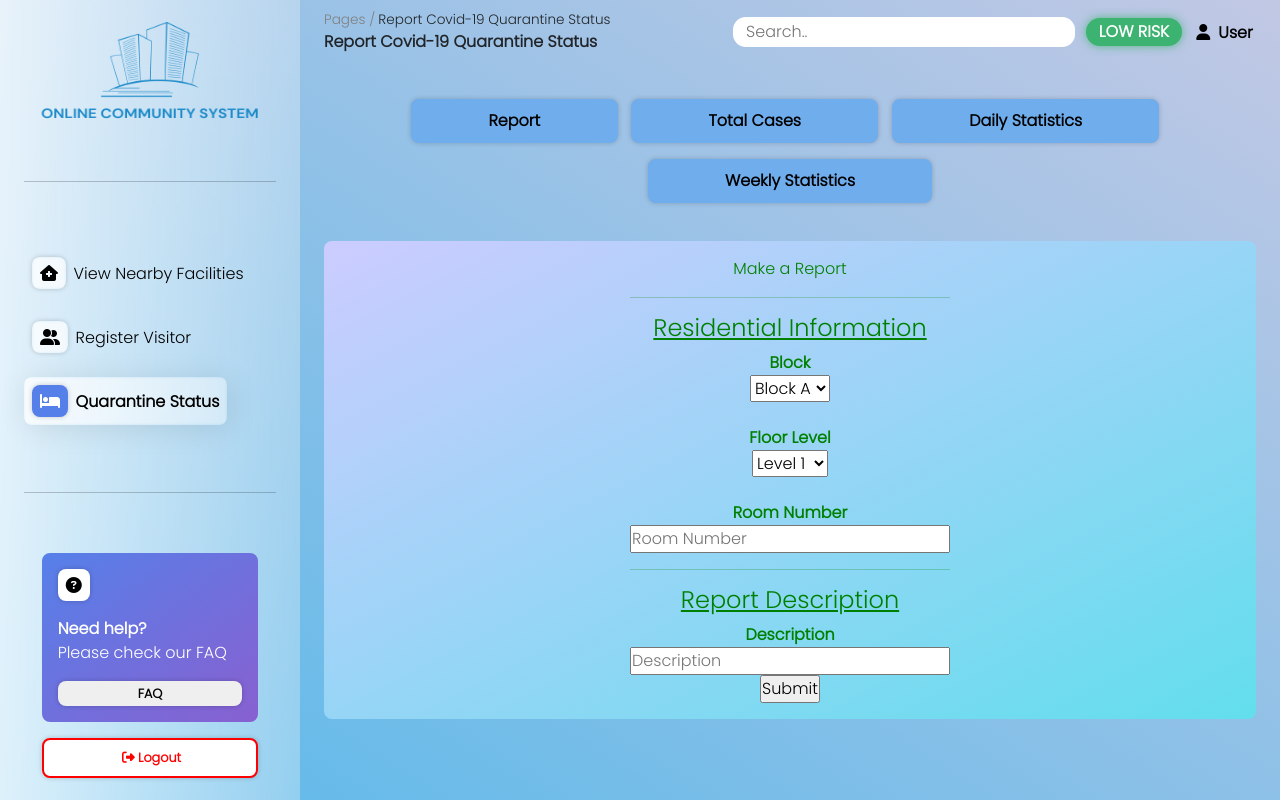
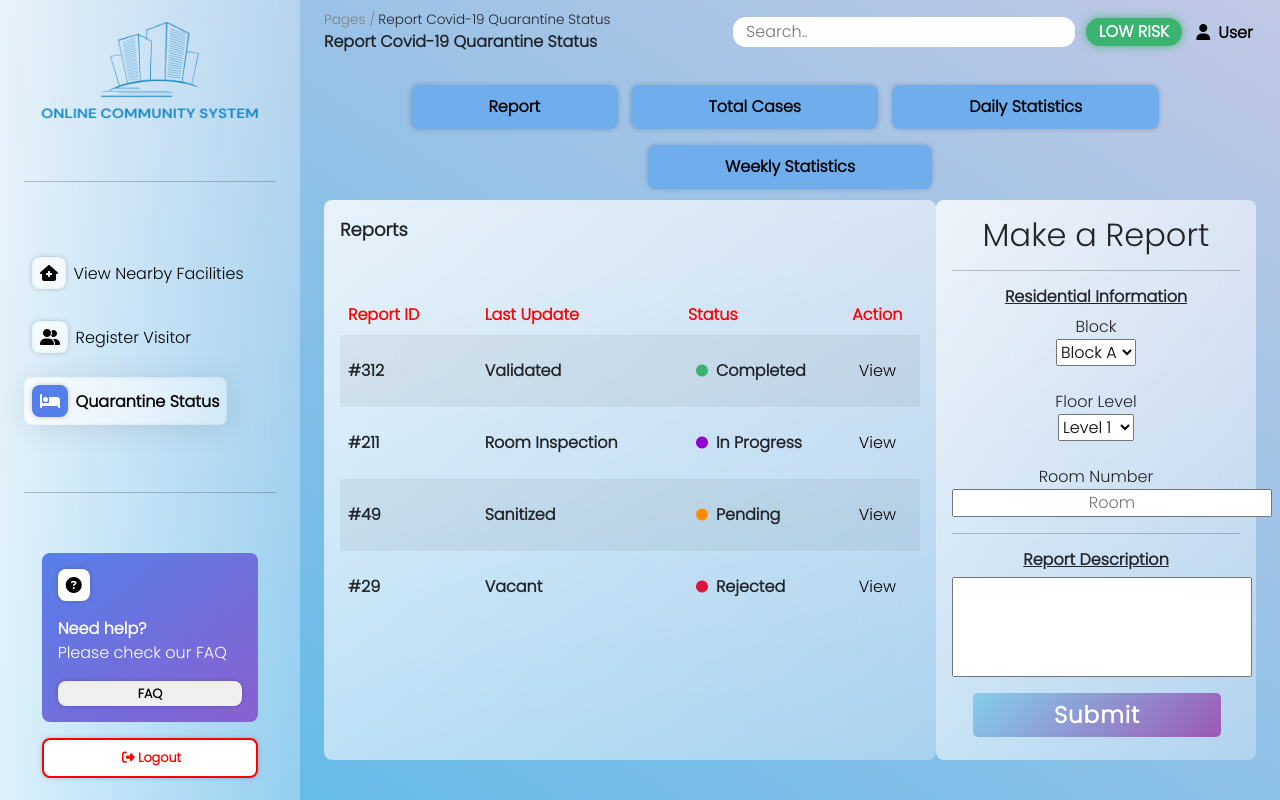
Before and after one commit to mekukun/OC-Team1, a PHP site: page /resident/reportcovquarantinestats.html in a window 1280 px wide. Run offline with PHP 8.4, Linux system fonts and the light colour scheme; some libraries are stand-ins or nearby versions.

Commit message:
Update reportcovquarantinestats

```diff
--- a/assets/css/stylesheet.css
+++ b/assets/css/stylesheet.css
@@ -820,7 +820,7 @@ legend {
   align-items: flex-start;
   justify-content: center;
   border-radius: 0.5rem;
-  max-height: inherit;
+  display: flex;
 }
 
 .showHide button {
@@ -840,6 +840,47 @@ legend {
   width: 200px;
   margin: 0 auto;
   display: inline;
+}
+
+.residentTable {
+  width: 300px;
+}
+
+.buttonD {
+  padding-left: 2px;
+  height: 45px;
+  margin: 16px 0;
+}
+
+.buttonD input {
+  height: 99%;
+  width: 87%;
+  outline: none;
+  color: #fff;
+  letter-spacing: 1px;
+  font-size: 23px;
+  font-weight: 850;
+  border: none;
+  background: linear-gradient(135deg, #84ceeb, #9b59b6);
+  align-items: center;
+  border-radius: 5px;
+  transition: all 2.9s ease;
+}
+
+.buttonD input:hover {
+  height: 100%;
+  width: 87%;
+  outline: none;
+  color: #fff;
+  letter-spacing: 10px;
+  font-size: 25px;
+  font-weight: 850;
+  border: none;
+  padding-left: 7px;
+  background: linear-gradient(135deg, #9b59b6, #84ceeb);
+  align-items: center;
+  transition: all 3.1s ease;
+  transform-origin: 90%;
 }
 
 .btn {
--- a/resident/reportcovquarantinestats.html
+++ b/resident/reportcovquarantinestats.html
@@ -15,29 +15,23 @@
 		  type="text/css"
 		  href="../assets/css/stylesheet.css"
 		/>
-    <link
-      rel="stylesheet"
-      type="text/css"
-      href="../assets/css/VisitorStylesheet.css"
-    />
 		<script src="https://cdnjs.cloudflare.com/ajax/libs/Chart.js/2.5.0/Chart.min.js"></script>
 		<script
 		  src="https://kit.fontawesome.com/c2eb2d7176.js"
 		  crossorigin="anonymous"
 		></script>
 		<style>
-      .divider {
-        width: 5px;
-        height: auto;
-        display: inline-block;
+		.divider{
+			width:5px;
+			height:auto;
+			display:inline-block;
 		}
+
 		</style>
 	</head>
 	<body>
 		<nav>
-      <div class="bottom icontainer" id="logo">
-        <img src="../assets/img/logo.png" width="230" height="100" />
-      </div>
+			<div class="bottom icontainer"><img src="../assets/img/logo.png" width="230" height="100"></div>
 			<hr />
 			<div class="icontainer">
 				<a href="viewnearbyfacilities.html">
@@ -70,11 +64,7 @@
 					<div><button>FAQ</button></div>
 				</div>
 				<div class="logout">
-          <a href="../Home.html"
-            ><button>
-              <i class="fa-solid fa-right-from-bracket"></i>Logout
-            </button></a
-          >
+					<a href="../Home.html"><button><i class="fa-solid fa-right-from-bracket"></i>Logout</button></a>
 				</div>
 			</div>
 		</nav>
@@ -106,213 +96,262 @@
 				</div>
 			</div>
 			<div class="face">
-        <div class="showHide">
+				<div class = "showHide">
 					<center>
-            <div class="action_btn">
+					<div class ="action_btn">
 						<button onclick="report()">
 							<span>Report</span>
 						</button>
 					</div>
 
-            <div class="divider"></div>
+					<div class="divider">
+					</div>
 
-            <div class="action_btn">
+					<div class ="action_btn">
 						<button onclick="states()">
 							<span>Total Cases</span>
 						</button>
 					</div>
 
-            <div class="divider"></div>
+					<div class="divider">
+					</div>
 
-            <div class="action_btn">
+					<div class ="action_btn">
 						<button onclick="daily()">
 							<span>Daily Statistics</span>
 						</button>
 					</div>
 
-            <div class="divider"></div>
+					<div class="divider">
+					</div>
 
-            <div class="action_btn">
+					<div class ="action_btn">
 						<button onclick="weekly()">
 							<span>Weekly Statistics</span>
 						</button>
 					</div>
 					</center>
 				</div>
-        <div id="makeReport" class="chartTable">
+				<div id = "makeReport">
+					<div class="reportboard">
+						<div class="reportlist glasscard">
+							<div class="upperactivity">
+								<span>Reports</span>
+
+							</div>
+							<div class="wrapaccord">
+								<table class="table table-striped table-hover table-borderless">
+									<thead>
+									<tr>
+										<th style = "width:200px"><font color ="Red">Report ID</th>
+										<th style = "width:300px"><font color ="Red">Last Update</th>
+										<th style = "width:200px"><font color ="Red">Status</th>
+										<th style = "width:100px"><font color ="Red"><center>Action</th>
+									</tr>
+									</thead>
+									<tbody>
+										<tr>
+											<th>#312</th>
+											<th>Validated</th>
+											<th><i class="fa-solid fa-circle fa-xs" id="completed"></i>Completed</th>
+											<td>
+												<a href = "">
+													<div class=" navcontrol">
 														<center>
-            <div class="formcontainer">
-              <div class="user-details">
-                <div class="title">Make a Report</div>
-                <form action="#">
-                  <hr />
+															<span>View</span>
+														</center>
+													</div>
+												</a>
+											</td>
+										</tr>
 
-                  <u><h4>Residential Information</h4></u>
-                  <div class="extra-Service">
-                    <span class="ex-title" style="font-weight: bold"
-                      >Block</span
-                    >
-                    <br />
+										<tr>
+											<th>#211</th>
+											<th>Room Inspection</th>
+											<th><i class="fa-solid fa-circle fa-xs" id="inprogress"></i>In Progress</th>
+											<td>
+												<a href = "">
+													<div class=" navcontrol">
+														<center>
+															<span>View</span>
+														</center>
+													</div>
+												</a>
+											</td>
+										</tr>
+										<tr>
+											<th>#49</th>
+											<th>Sanitized</th>
+											<th><i class="fa-solid fa-circle fa-xs" id="pending"></i>Pending</th>
+											<td>
+												<a href = "">
+													<div class=" navcontrol">
+														<center>
+															<span>View</span>
+														</center>
+													</div>
+												</a>
+											</td>
+										</tr>
+										<tr>
+											<th>#29</th>
+											<th>Vacant</th>
+											<th><i class="fa-solid fa-circle fa-xs" id="delete"></i>Rejected</th>
+											<td>
+												<a href = "">
+													<div class=" navcontrol">
+														<center>
+															<span>View</span>
+														</center>
+													</div>
+												</a>
+											</td>
+										</tr>
+									</tbody>
+								</table>
+							</div>
+						</div>
+						<div class="reportactivity glasscard">
+							<div class="upperactivity">
+								<center>
+								<h2>Make a Report</h2>
+								<form>
+									<hr><u><h6 style="font-weight:bold">Residential Information</h4></u>
+									<span class="ex-title" >Block</span>
+									<br>
 									<select name="block" id="block">
 										<option value="Block A">Block A</option>
 										<option value="Block B">Block B</option>
 										<option value="Block C">Block C</option>
 										<option value="Block D">Block D</option>
 									</select>
-                  </div>
-                  <br />
-                  <div class="extra-Service">
-                    <span class="ex-title" style="font-weight: bold"
-                      >Floor Level</span
-                    >
-                    <br />
+									<br><br>
+									<span class="ex-title">Floor Level</span>
+									<br>
 									<select name="level" id="level">
 										<option value="Level 1">Level 1</option>
 										<option value="Level 2">Level 2</option>
 										<option value="Level 3">Level 3</option>
 										<option value="Level 4">Level 4</option>
 									</select>
-                  </div>
-                  <br />
-                  <div class="input-box">
-                    <span class="details" style="font-weight: bold"
-                      >Room Number</span
-                    >
-                    <br /><input
-                      class="a"
-                      type="Number"
-                      placeholder="Room Number"
-                      required
-                    />
-                    <hr />
-                  </div>
 
-                  <u><h4>Report Description</h4></u>
-                  <div class="input-box">
-                    <span class="details" style="font-weight: bold"
-                      >Description</span
-                    >
-                    <br />
-                    <input
-                      class="email"
-                      type="email"
-                      placeholder="Description"
-                      required
-                    />
-                  </div>
-                  <div class="buttonV">
-                    <input type="submit" value="Submit" />
+									<br><br>
+									<span>Room Number</span>
+									<br><input class="a" type="text" placeholder="Room" style ="text-align:center;"required>
+									<hr>
+
+									<u><h6 style="font-weight:bold">Report Description</h4></u>
+									<input type="text" id="description" name="description"  style="height:100px; width:300px;" required>
+
+									<div class="buttonD">
+										<input type="submit" value="Submit">
 									</div>
 								</form>
+								</center>
+							</div>
+							<div class="bottomactivity" id="activitylist"></div>
 						</div>
 					</div>
 					</center>
 				</div>
-        <div id="daily" class="chartTable" style="display: none">
-          <canvas id="myChart3" style="width: 100%; max-width: 400px"></canvas>
+				<div id = "daily" class="chartTable" style="display:none;">
+					<canvas id="myChart3" style="width:100%;max-width:600px"></canvas>
 
 					<script>
 					var xValues = ["Block A", "Block B", "Block C", "Block D"];
 					var yValues = [43, 12, 37, 77];
-            var barColors = ["#b91d47", "#00aba9", "#2b5797", "#e8c3b9"];
+					var barColors = [
+					  "#b91d47",
+					  "#00aba9",
+					  "#2b5797",
+					  "#e8c3b9"
+					];
 
 					new Chart("myChart3", {
 					  type: "pie",
 					  data: {
 						labels: xValues,
-                datasets: [
-                  {
+						datasets: [{
 						  backgroundColor: barColors,
-                    data: yValues,
-                  },
-                ],
+						  data: yValues
+						}]
 					  },
 					  options: {
 						title: {
 						  display: true,
 						  text: "Active Cases (Daily)",
-                  fontSize: 25,
-                },
-              },
+						  fontSize: 25
+						}
+					  }
 					});
 					</script>
 				</div>
 
-        <div id="weekly" class="chartTable" style="display: none">
-          <canvas id="myChart2" style="width: 100%; max-width: 1000px"></canvas>
+				<div id = "weekly" class="chartTable" style="display:none;">
+					<canvas id="myChart2" style="width:100%;max-width:1000px"></canvas>
 					<script>
-            var xValues = [
-              "11/04",
-              "12/04",
-              "13/04",
-              "14/04",
-              "15/04",
-              "16/04",
-              "17/04",
-            ];
-            var yValues = [7, 8, 8, 9, 9, 9, 10, 11, 14];
+							var xValues = ["11/04","12/04","13/04","14/04","15/04","16/04","17/04"];
+							var yValues = [7,8,8,9,9,9,10,11,14];
 
 							new Chart("myChart2", {
 							type: "line",
 							data: {
 								labels: xValues,
-                datasets: [
-                  {
+								datasets: [{
 							    fill: false,
 								lineTension: 0,
 								backgroundColor: "rgba(0,0,255,1.0)",
 								borderColor: "rgba(0,0,255,0.1)",
-                    data: yValues,
-                  },
-                ],
+								data: yValues
+								}]
 								},
 							options: {
-                legend: { display: false },
+							legend: {display: false},
 							title: {
 									display: true,
 									text: "Active Cases (Weekly)",
-                  fontSize: 25,
+									fontSize: 25
 							},
 							scales: {
-                  yAxes: [{ ticks: { min: 0, max: 16 } }],
-                },
-              },
+									yAxes: [{ticks: {min: 0, max:16}}],
+							}
+
+							}
 							});
 					</script>
 				</div>
-        <div id="states" class="chartTable" style="display: none">
-          <canvas id="myChart" style="width: 100%; max-width: 800px"></canvas>
+				<div id = "states" class="chartTable" style="display:none;">
+					<canvas id="myChart" style="width:100%;max-width:1000px"></canvas>
 					<script>
 						var xValues = ["Block A", "Block B", "Block C", "Block D"];
-            var yValues = [301, 117, 206, 77];
-            var barColors = ["#b91d47", "#00aba9", "#2b5797", "#e8c3b9"];
+						var yValues = [301,117, 206, 77];
+						var barColors = ["#b91d47","#00aba9","#2b5797","#e8c3b9"];
 
 						new Chart("myChart", {
 							type: "bar",
 							data: {
 								labels: xValues,
-                datasets: [
-                  {
+								datasets: [{
 								  backgroundColor: barColors,
-                    data: yValues,
-                  },
-                ],
+								  data: yValues
+								}]
 							},
 							options: {
-                legend: { display: false },
+								legend: {display: false},
 								title: {
 								  display: true,
 								  text: "Covid-19 Status (Total Cases by States)",
-                  fontSize: 25,
-                },
-              },
+								  fontSize: 25
+								}
+							 }
 							});
 					</script>
 				</div>
-        <br />
+				<br>
 
 				<script>
-          function daily() {
+					function daily()
+					{
 						var x = document.getElementById("states");
 						var y = document.getElementById("daily");
 						var z = document.getElementById("weekly");
@@ -321,16 +360,20 @@
 						z.style.display = "none";
 						a.style.display = "none";
 
-            if (y.style.display === "none") {
+						if (y.style.display === "none")
+						{
 							y.style.display = "block";
-              y.setAttribute("align", "center");
-            } else {
+							y.setAttribute("align", "center")
+						}
+						else
+						{
 							y.style.display = "none";
-              z.setAttribute("align", "center");
+							z.setAttribute("align", "center")
 						}
 					}
 
-          function states() {
+					function states()
+					{
 						var x = document.getElementById("states");
 						var y = document.getElementById("daily");
 						var z = document.getElementById("weekly");
@@ -338,16 +381,20 @@
 						y.style.display = "none";
 						z.style.display = "none";
 						a.style.display = "none";
-            if (x.style.display === "none") {
+						if (x.style.display === "none")
+						{
 							x.style.display = "block";
-              x.setAttribute("align", "center");
-            } else {
+							x.setAttribute("align", "center")
+						}
+						else
+						{
 							x.style.display = "none";
-              z.setAttribute("align", "center");
+							z.setAttribute("align", "center")
 						}
 					}
 
-          function weekly() {
+					function weekly()
+					{
 						var x = document.getElementById("weekly");
 						var y = document.getElementById("daily");
 						var z = document.getElementById("states");
@@ -357,16 +404,20 @@
 						z.style.display = "none";
 						a.style.display = "none";
 
-            if (x.style.display === "none") {
+						if (x.style.display === "none")
+						{
 							x.style.display = "block";
-              x.setAttribute("align", "center");
-            } else {
+							x.setAttribute("align", "center")
+						}
+						else
+						{
 							x.style.display = "none";
-              z.setAttribute("align", "center");
+							z.setAttribute("align", "center")
 						}
 					}
 
-          function report() {
+					function report()
+					{
 						var x = document.getElementById("weekly");
 						var y = document.getElementById("daily");
 						var z = document.getElementById("states");
@@ -375,16 +426,20 @@
 						x.style.display = "none";
 						y.style.display = "none";
 						z.style.display = "none";
-            if (a.style.display === "none") {
+						if (a.style.display === "none")
+						{
 							a.style.display = "block";
-              a.setAttribute("align", "center");
-            } else {
+							a.setAttribute("align", "center")
+						}
+						else
+						{
 							a.style.display = "none";
-              z.setAttribute("align", "center");
+							z.setAttribute("align", "center")
 						}
 					}
 				</script>
 			</div>
+
 		</main>
 	</body>
 </html>
```
Lines whose indentation alone changed are shown as unchanged.
